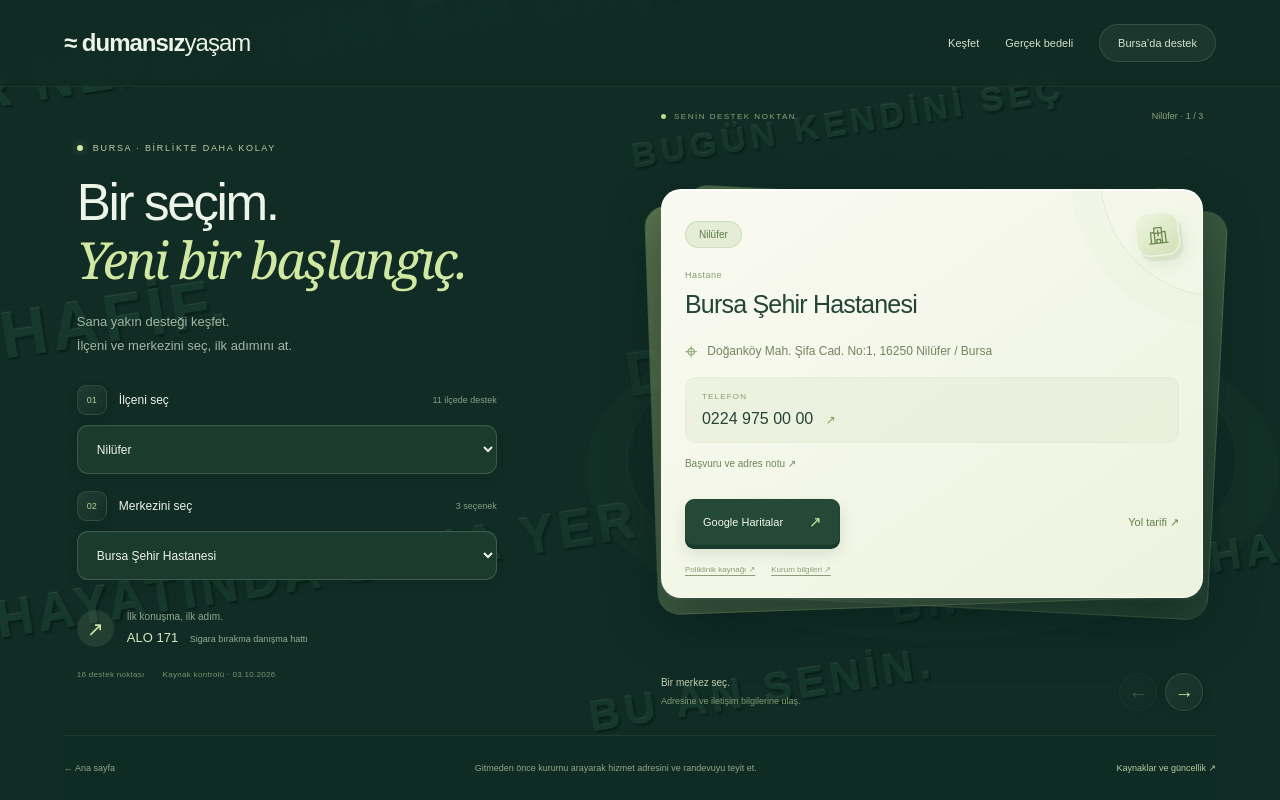
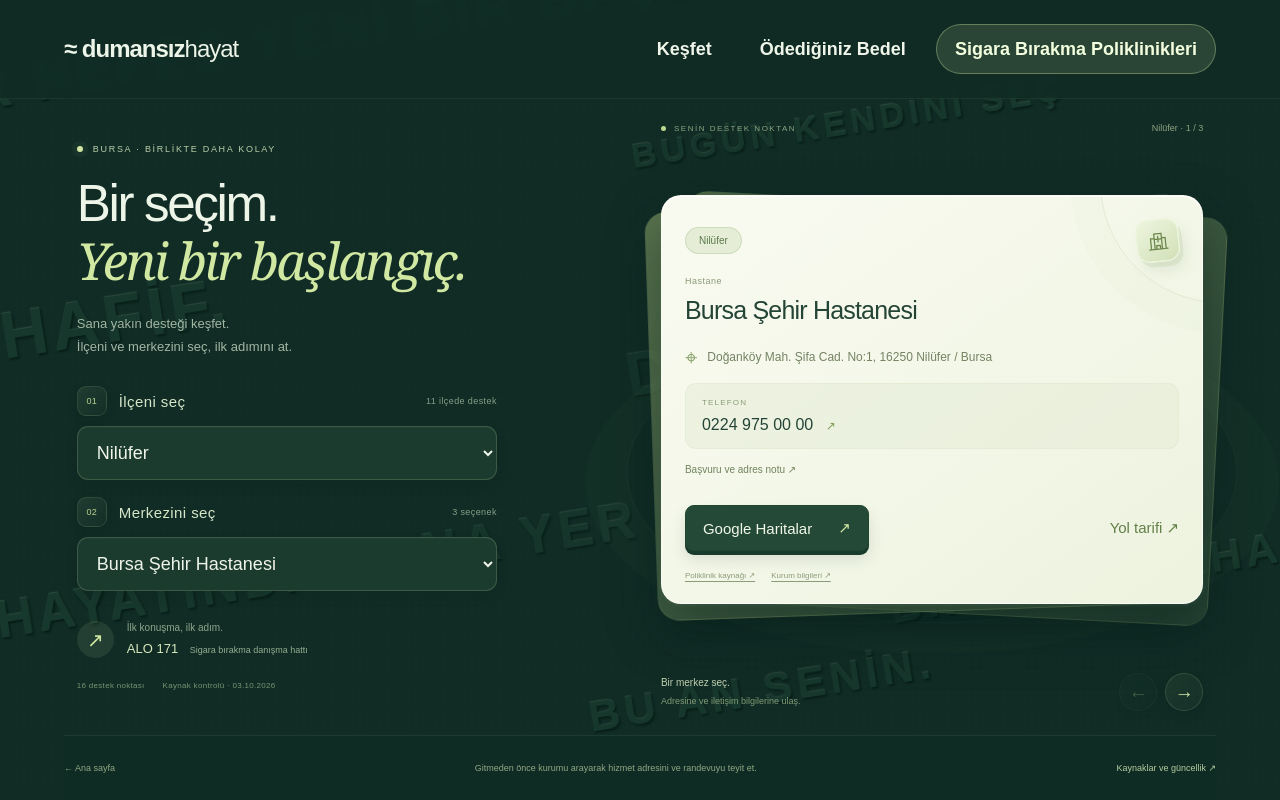
Before and after one commit to hipokrat-dev/dumans-zyasam, a PHP site: page /poliklinikler.php in a window 1280 px wide; the page is wider, and only the part inside the window is pictured. Run offline with PHP 8.4, Linux system fonts and the light colour scheme.

Commit message:
Improve navigation readability and unify public menu labels

```diff
--- a/public/etkiler.php
+++ b/public/etkiler.php
@@ -1,5 +1,5 @@
 <?php require_once dirname(__DIR__).'/app/bootstrap.php'; ?>
-<!doctype html><html lang="tr"><head><meta charset="utf-8"><meta name="viewport" content="width=device-width,initial-scale=1,viewport-fit=cover"><title>Gerçek bedeli — Dumansız Yaşam</title><link rel="icon" href="assets/favicon.svg"><link rel="stylesheet" href="assets/experience.css?v=1"><link rel="stylesheet" href="assets/impact.css?v=1"><script src="assets/impact-math.js" defer></script><script src="assets/impact.js?v=1" defer></script><link rel="stylesheet" href="assets/relief.css?v=1"></head><body class="relief-surface app-screen"><header class="app-header"><a class="brand" href="/">≈ dumansız<span>yaşam</span></a><nav><a href="rehber.php">Keşfet</a><a class="active" href="etkiler.php">Gerçek bedeli</a><a href="poliklinikler.php">Destek bul ↗</a></nav></header>
+<!doctype html><html lang="tr"><head><meta charset="utf-8"><meta name="viewport" content="width=device-width,initial-scale=1,viewport-fit=cover"><title>Ödediğiniz Bedel — Dumansız Hayat</title><link rel="icon" href="assets/favicon.svg"><link rel="stylesheet" href="assets/experience.css?v=1"><link rel="stylesheet" href="assets/impact.css?v=1"><script src="assets/impact-math.js" defer></script><script src="assets/impact.js?v=1" defer></script><link rel="stylesheet" href="assets/relief.css?v=1"><link rel="stylesheet" href="assets/readability.css?v=1"></head><body class="relief-surface app-screen"><header class="app-header"><a class="brand" href="/">≈ dumansız<span>hayat</span></a><nav><a href="rehber.php">Keşfet</a><a class="active" href="etkiler.php">Ödediğiniz Bedel</a><a href="poliklinikler.php">Sigara Bırakma Poliklinikleri</a></nav></header>
 <main class="impact-screen"><section class="impact-controls"><p class="eyebrow">DUMAN GİDER. BEDELİ KALIR.</p><h1>Hayatından <br><em>neler gidiyor?</em></h1><div class="impact-tabs" role="tablist" aria-label="Etki türü"><button type="button" role="tab" id="tab-money" aria-controls="impact-panel" data-impact="money" aria-selected="true">Para</button><button type="button" role="tab" id="tab-health" aria-controls="impact-panel" data-impact="health" aria-selected="false" tabindex="-1">Sağlık</button><button type="button" role="tab" id="tab-time" aria-controls="impact-panel" data-impact="time" aria-selected="false" tabindex="-1">Zaman</button></div>
 <div class="sliders"><label for="packs">Günde kaç paket? <output id="packs-label">1 paket</output></label><input type="range" id="packs" min="0" max="3" step="0.1" value="1"><label for="years">Kaç yıldır? <output id="years-label">5 yıl</output></label><input type="range" id="years" min="0" max="40" step="1" value="5"><div class="price-row"><label for="pack-price">Paket fiyatı <span>₺</span></label><input type="number" id="pack-price" min="0" max="1000" step="1" value="100" inputmode="decimal"></div></div><button class="calculation-info" id="assumptions-open" type="button">Hesaplama ve kaynaklar ↗</button><a class="impact-support" href="rehber.php">Bundan sonraki adımın senin. <span>↗</span></a></section>
 <section class="impact-stage" id="impact-panel" role="tabpanel" aria-labelledby="tab-money"><div class="impact-total"><span id="metric-label">SİGARAYA AYRILAN PARA</span><output id="metric-value" aria-live="polite">182.500 ₺</output><p id="metric-caption">Bugünkü paket fiyatıyla tahmini toplam.</p></div>
--- a/public/index.php
+++ b/public/index.php
@@ -1,5 +1,5 @@
 <?php require_once dirname(__DIR__).'/app/bootstrap.php'; $s=settings(); ?>
-<!doctype html><html lang="tr"><head><meta charset="utf-8"><meta name="viewport" content="width=device-width,initial-scale=1,viewport-fit=cover"><title>Dumansız Hayat — Özgürlüğünün anahtarı senin elinde</title><meta name="description" content="Özgürlüğünün anahtarı senin elinde. Dumansız hayatı keşfet."><link rel="icon" href="assets/favicon.svg" type="image/svg+xml"><link rel="stylesheet" href="assets/home-image.css?v=4"></head>
+<!doctype html><html lang="tr"><head><meta charset="utf-8"><meta name="viewport" content="width=device-width,initial-scale=1,viewport-fit=cover"><title>Dumansız Hayat — Özgürlüğünün anahtarı senin elinde</title><meta name="description" content="Özgürlüğünün anahtarı senin elinde. Dumansız hayatı keşfet."><link rel="icon" href="assets/favicon.svg" type="image/svg+xml"><link rel="stylesheet" href="assets/home-image.css?v=4"><link rel="stylesheet" href="assets/readability.css?v=1"></head>
 <body><main class="home-scene"><img class="hero-image" src="<?=e($s['hero_image'])?>" alt="Dumandan bir kafesin içinde oturan bir insan; kafesi açacak anahtar içeride, hemen yakınında duruyor." width="1448" height="1086" fetchpriority="high" decoding="async"><?php if($s['video']!==''): ?><video class="hero-image" autoplay muted loop playsinline preload="metadata" poster="<?=e($s['hero_image'])?>" aria-hidden="true" tabindex="-1"><source src="<?=e($s['video'])?>" type="<?=$s['video']!==''&&str_ends_with($s['video'],'.webm')?'video/webm':'video/mp4'?>"></video><?php endif; ?><div class="scene-shade" aria-hidden="true"></div>
 <header class="home-header"><a class="brand" href="/" aria-label="Dumansız Hayat ana sayfa">≈ dumansız<span>hayat</span></a><nav aria-label="Ana menü"><a href="poliklinikler.php">Sigara Bırakma Poliklinikleri <span aria-hidden="true">↗</span></a><a href="etkiler.php">Ödediğiniz Bedel <span aria-hidden="true">↗</span></a></nav></header>
 <section class="hero-message" aria-labelledby="hero-title"><p class="eyebrow">DUMANSIZ BİR HAYATA AÇILAN KAPI</p><h1 id="hero-title"><?=e($s['hero_title'])?> <em><?=e($s['hero_line'])?></em></h1><a class="hero-cta" href="rehber.php">Özgürlüğünü keşfet <span aria-hidden="true">↗</span></a></section>
--- a/public/poliklinikler.php
+++ b/public/poliklinikler.php
@@ -17,11 +17,11 @@ $renderClinic = function(array $clinic): void {
 <div class="card-actions"><a class="map-link" href="<?=e($map)?>" target="_blank" rel="noopener" aria-label="<?=e($clinic['name'])?> Google Haritalar’da aç">Google Haritalar <span aria-hidden="true">↗</span></a><a class="directions" href="<?=e($directions)?>" target="_blank" rel="noopener" aria-label="<?=e($clinic['name'])?> için yol tarifi al">Yol tarifi ↗</a></div><div class="card-sources"><a href="<?=e($clinic['source'])?>" target="_blank" rel="noopener">Poliklinik kaynağı ↗</a><?php if(isset($clinic['contact_source'])): ?><a href="<?=e($clinic['contact_source'])?>" target="_blank" rel="noopener">Kurum bilgileri ↗</a><?php endif; ?></div></article>
 <?php }; ?>
 <!doctype html>
-<html lang="tr"><head><meta charset="utf-8"><meta name="viewport" content="width=device-width, initial-scale=1"><title>Bursa’da Destek Bul — Dumansız Yaşam</title><meta name="description" content="İlçeni ve polikliniğini seç. Bursa sigara bırakma merkezlerinin adres, telefon ve Google Haritalar yol tariflerine ulaş."><link rel="icon" href="assets/favicon.svg" type="image/svg+xml"><link rel="stylesheet" href="assets/clinics.css?v=4"><script src="assets/clinics.js?v=4" defer></script><link rel="stylesheet" href="assets/relief.css?v=1"></head>
+<html lang="tr"><head><meta charset="utf-8"><meta name="viewport" content="width=device-width, initial-scale=1"><title>Sigara Bırakma Poliklinikleri — Dumansız Hayat</title><meta name="description" content="İlçeni ve polikliniğini seç. Bursa sigara bırakma merkezlerinin adres, telefon ve Google Haritalar yol tariflerine ulaş."><link rel="icon" href="assets/favicon.svg" type="image/svg+xml"><link rel="stylesheet" href="assets/clinics.css?v=4"><script src="assets/clinics.js?v=4" defer></script><link rel="stylesheet" href="assets/relief.css?v=1"><link rel="stylesheet" href="assets/readability.css?v=1"></head>
 <body class="relief-surface">
 <a class="skip" href="#district">Merkez seçimine geç</a>
 <div class="ambient ambient-one" aria-hidden="true"></div><div class="ambient ambient-two" aria-hidden="true"></div>
-<header class="site-header"><a class="brand" href="/" aria-label="Dumansız Yaşam ana sayfa">≈ dumansız<b>yaşam</b></a><nav aria-label="Ana menü"><a href="rehber.php">Keşfet</a><a href="etkiler.php">Gerçek bedeli</a><a class="active" href="poliklinikler.php" aria-current="page">Bursa’da destek</a></nav></header>
+<header class="site-header"><a class="brand" href="/" aria-label="Dumansız Hayat ana sayfa">≈ dumansız<b>hayat</b></a><nav aria-label="Ana menü"><a href="rehber.php">Keşfet</a><a href="etkiler.php">Ödediğiniz Bedel</a><a class="active" href="poliklinikler.php" aria-current="page">Sigara Bırakma Poliklinikleri</a></nav></header>
 <main class="experience">
 <section class="selection" aria-labelledby="page-title"><p class="eyebrow"><span></span> BURSA · BİRLİKTE DAHA KOLAY</p><h1 id="page-title">Bir seçim. <br><em>Yeni bir başlangıç.</em></h1><p class="intro">Sana yakın desteği keşfet.<br>İlçeni ve merkezini seç, ilk adımını at.</p>
 <form class="selector-form" method="get" aria-label="Destek merkezi seç">
--- a/public/rehber.php
+++ b/public/rehber.php
@@ -1,6 +1,6 @@
 <?php require_once dirname(__DIR__).'/app/bootstrap.php'; require_once dirname(__DIR__).'/app/content.php'; $items=content_items();$categories=array_intersect_key(content_categories(),array_flip(['kancalar','motivasyon']));$items=array_values(array_filter($items,fn($item)=>isset($categories[$item['category']])));$firstCategory=array_key_first($categories); ?>
-<!doctype html><html lang="tr"><head><meta charset="utf-8"><meta name="viewport" content="width=device-width,initial-scale=1,viewport-fit=cover"><title>Özgürlüğünü keşfet — Dumansız Yaşam</title><link rel="icon" href="assets/favicon.svg"><link rel="stylesheet" href="assets/experience.css?v=2"><script src="assets/guide.js?v=2" defer></script><link rel="stylesheet" href="assets/relief.css?v=1"></head><body class="relief-surface app-screen discovery-page">
-<header class="app-header"><a class="brand" href="/">≈ dumansız<span>yaşam</span></a><nav><a class="active" href="rehber.php">Keşfet</a><a href="etkiler.php">Gerçek bedeli</a><a href="poliklinikler.php">Destek bul ↗</a></nav></header>
+<!doctype html><html lang="tr"><head><meta charset="utf-8"><meta name="viewport" content="width=device-width,initial-scale=1,viewport-fit=cover"><title>Özgürlüğünü keşfet — Dumansız Hayat</title><link rel="icon" href="assets/favicon.svg"><link rel="stylesheet" href="assets/experience.css?v=2"><script src="assets/guide.js?v=2" defer></script><link rel="stylesheet" href="assets/relief.css?v=1"><link rel="stylesheet" href="assets/readability.css?v=1"></head><body class="relief-surface app-screen discovery-page">
+<header class="app-header"><a class="brand" href="/">≈ dumansız<span>hayat</span></a><nav><a class="active" href="rehber.php">Keşfet</a><a href="etkiler.php">Ödediğiniz Bedel</a><a href="poliklinikler.php">Sigara Bırakma Poliklinikleri</a></nav></header>
 <main class="guide-screen"><div class="screen-heading"><p class="eyebrow">KENDİNE YENİ BİR ALAN AÇ</p><h1>Özgürlüğünü <em>keşfet.</em></h1></div>
 <div class="discovery-layout"><div class="category-cards" role="tablist" aria-label="Keşfet bölümleri" aria-orientation="vertical"><?php $number=1;foreach($categories as $key=>$label): ?><button class="category-card" type="button" role="tab" id="tab-<?=e($key)?>" aria-controls="guide-panel" aria-selected="<?=$key===$firstCategory?'true':'false'?>" tabindex="<?=$key===$firstCategory?'0':'-1'?>" data-category="<?=e($key)?>" aria-label="<?=e($label)?>"><span class="category-number" aria-hidden="true">0<?=$number++?></span><span class="category-name"><?=e($label)?></span><span class="category-arrow" aria-hidden="true">↗</span></button><?php endforeach; ?></div>
 <section class="guide-panel" id="guide-panel" role="tabpanel" aria-labelledby="tab-<?=e($firstCategory)?>"><div class="guide-content"><label class="small-label" for="topic">BİR BAŞLIK SEÇ</label><select id="topic" aria-label="Dinlemek istediğin başlık"></select><div id="topic-content"></div><div class="topic-pager"><span id="topic-count" role="status" aria-live="polite"></span><div><button type="button" id="topic-prev" aria-label="Önceki başlık">←</button><button type="button" id="topic-next" aria-label="Sonraki başlık">→</button></div></div></div></section></div>
```
Also changed, not shown: public/assets/readability.css (added).
